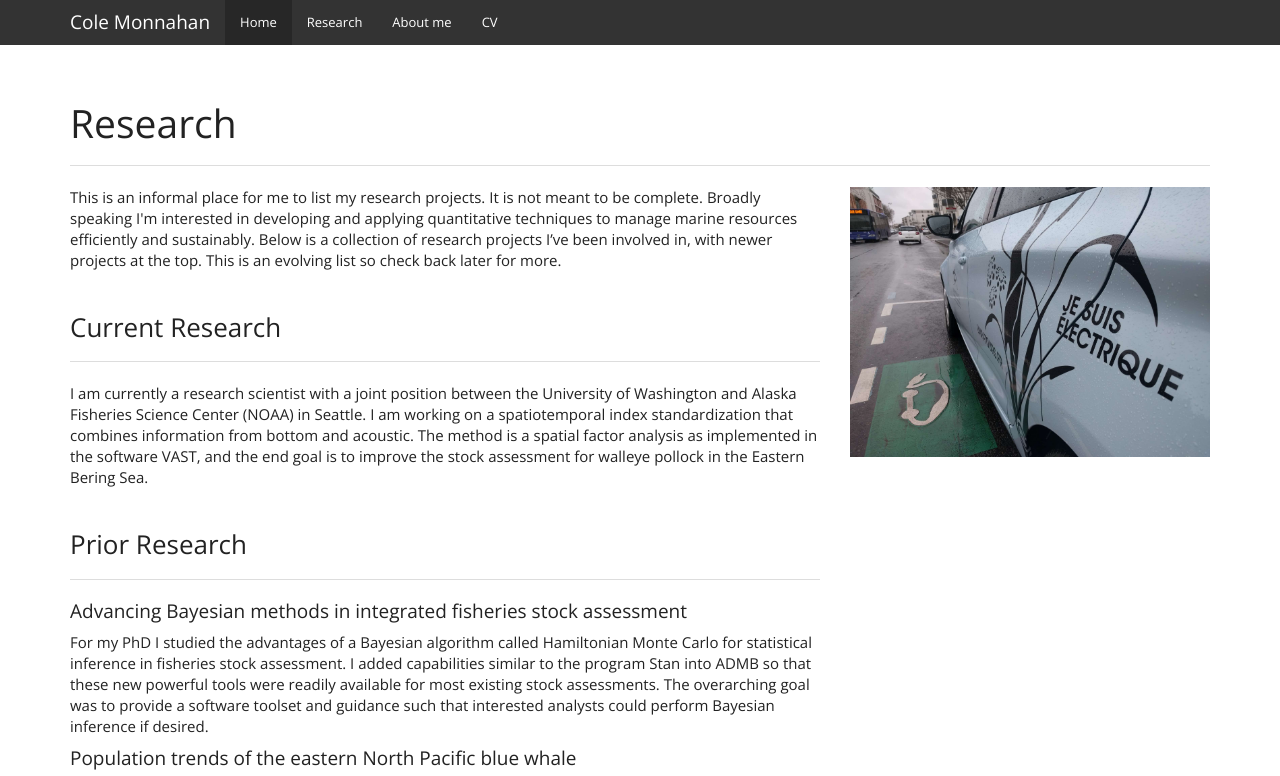
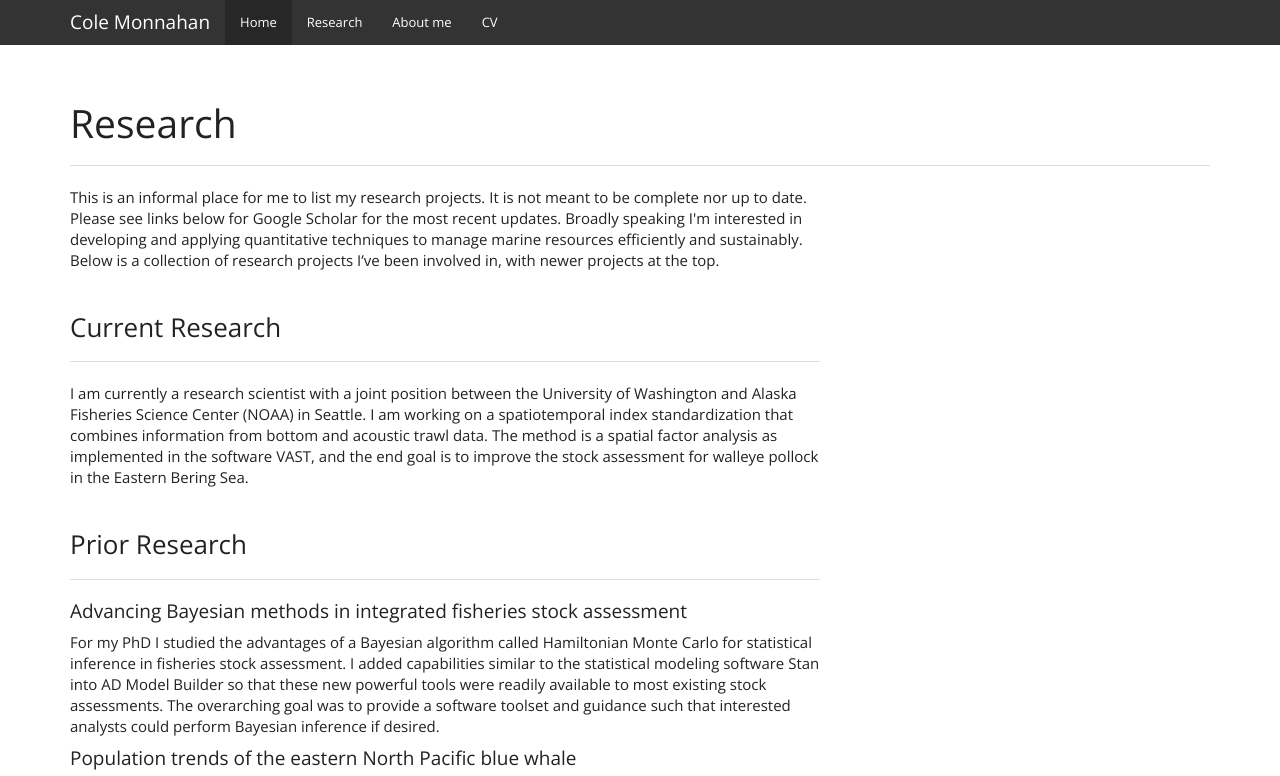
Before and after one commit to colemonnahan/colemonnahan.github.io, a plain HTML site: page research.html in a window 1280 px wide. Shown: the top 776 px of the page. Drawn offline with nearby package versions, Linux system fonts and the light colour scheme.

Commit message:
Cleanup html files

```diff
--- a/research.html
+++ b/research.html
@@ -92,13 +92,13 @@
             <div class="col-lg-8">
                 <div class="bs-component">
 				                    <p>
-                        This is an informal place for me to list my research projects. It is not meant to be complete. Broadly speaking I'm interested in developing and applying quantitative techniques to manage marine resources efficiently and sustainably. Below is a collection of research projects I’ve been involved in, with newer projects at the top. This is an evolving list so check back later for more.
+                        This is an informal place for me to list my research projects. It is not meant to be complete nor up to date. Please see links below for Google Scholar for the most recent updates. Broadly speaking I'm interested in developing and applying quantitative techniques to manage marine resources efficiently and sustainably. Below is a collection of research projects I’ve been involved in, with newer projects at the top.
                     </p>
                     <div class="page-header">
                         <h3>Current Research</h3>
                     </div>
                     <p>
-                        I am currently a research scientist with a joint position between the University of Washington and Alaska Fisheries Science Center (NOAA) in Seattle. I am working on a spatiotemporal index standardization that combines information from bottom and acoustic. The method is a spatial factor analysis as implemented in the software VAST, and the end goal is to improve the stock assessment for walleye pollock in the Eastern Bering Sea.
+                        I am currently a research scientist with a joint position between the University of Washington and Alaska Fisheries Science Center (NOAA) in Seattle. I am working on a spatiotemporal index standardization that combines information from bottom and acoustic trawl data. The method is a spatial factor analysis as implemented in the software VAST, and the end goal is to improve the stock assessment for walleye pollock in the Eastern Bering Sea.
                     </p>
 
                     <div class="page-header">
@@ -106,7 +106,7 @@
                     </div>
                         <h4>Advancing Bayesian methods in integrated fisheries stock assessment</h4>
                     <p>
-                        For my PhD I studied the advantages of a Bayesian algorithm called Hamiltonian Monte Carlo for statistical inference in fisheries stock assessment. I added capabilities similar to the program Stan into ADMB so that these new powerful tools were readily available for most existing stock assessments. The overarching goal was to provide a software toolset and guidance such that interested analysts could perform Bayesian inference if desired.
+                        For my PhD I studied the advantages of a Bayesian algorithm called Hamiltonian Monte Carlo for statistical inference in fisheries stock assessment. I added capabilities similar to the statistical modeling software Stan into AD Model Builder so that these new powerful tools were readily available to most existing stock assessments. The overarching goal was to provide a software toolset and guidance such that interested analysts could perform Bayesian inference if desired.
                     </p>
 					<h4>Population trends of the eastern North Pacific blue whale</h4>
                     <p>
@@ -138,9 +138,9 @@
 
                 </div>
             </div>
-            <div class="col-lg-4">
+<!--             <div class="col-lg-4">
                 <img src="./assets/images/jeSuisElectrique.jpg" class="img-responsive">
-            </div>
+            </div> -->
         </div>
     </div>
 
```
Also changed, not shown: about.html (+2 -2 lines), index.html (+5 -5 lines).
